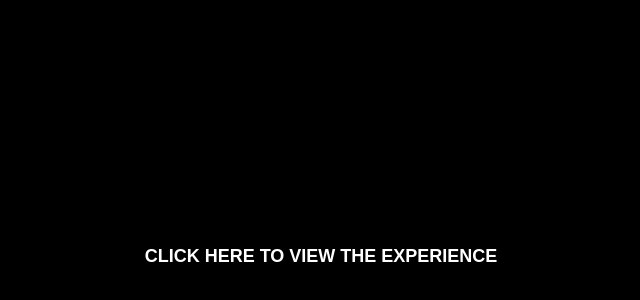
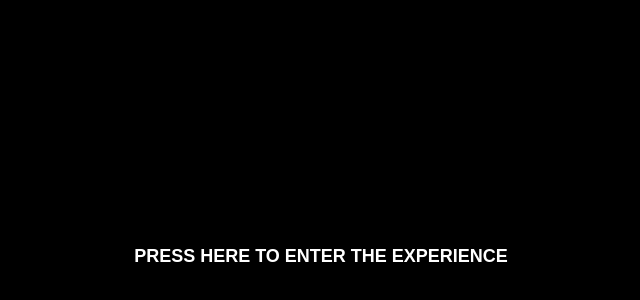
Before and after one commit to saveniukoleg/ios-scene, a plain HTML site: page index.html in a window 1280 px wide. Shown: the part 144-444 px from the top of the page, without its empty margins (319-959 px from the left). Drawn offline with nearby package versions, Linux system fonts and the light colour scheme.

Commit message:
Change text

```diff
--- a/index.html
+++ b/index.html
@@ -26,7 +26,7 @@
         <div id="text-wrapper" style="top: 50%; left: 50%; position: absolute; color: #fff; transform: translate(-50%, -50%); text-align: center;
                 text-transform: uppercase; font-family: Arial, Helvetica, sans-serif; font-weight: 700; line-height: 1.5em; font-size: large;
             ">
-            Click here to view the experience
+            Press here to enter the experience
         </div>
     </div>
 
```
